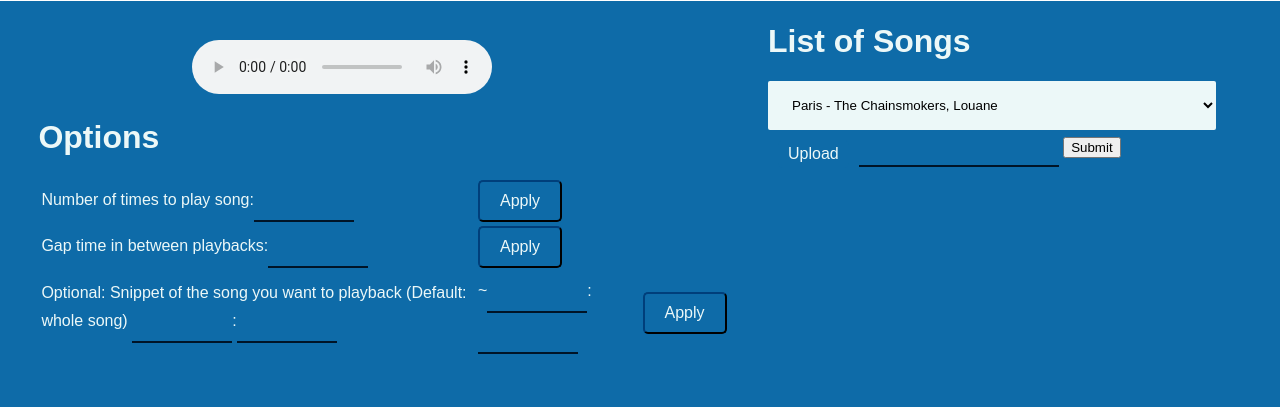
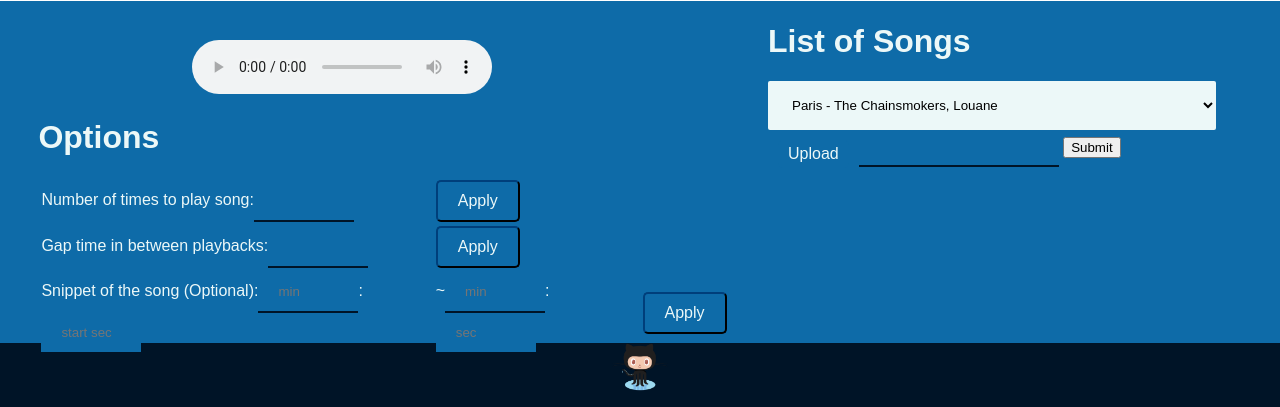
Before and after one commit to mrdanshih/mloop, a PHP site: page / in a window 1280 px wide. Shown: the part 447-854 px from the top of the page. Before the commit the page ends 801 px from the top, so only its background shows below. Run offline with PHP 8.4, Linux system fonts and the light colour scheme.

Commit message:
Update with GitHub link

```diff
--- a/css/main.css
+++ b/css/main.css
@@ -20,6 +20,14 @@ body {
     margin: 0;
     height: 100%;
     font-size: 16px;
+}
+footer {
+    height: 20%;
+    background-color: var(--secondary-color);
+    text-align: center;
+}
+footer img {
+    height: 75%;
 }
 #options input {
     width: 100px;
--- a/index.html
+++ b/index.html
@@ -27,11 +27,8 @@
                         <td><button type="button">Apply</button></td>
                     </tr>
                     <tr>
-                        <td>Optional: Snippet of the song you want to playback
-                        &#40;Default: whole song&#41; <input style=
-                        "resize:none">&#58;<input style="resize:none"></td>
-                        <td>~<input style="resize:none">&#58;<input style=
-                        "resize:none"></td>
+                        <td>Snippet of the song (Optional):<input type="text" name="startMin" placeholder="min">&#58;<input type="text" name="startSec" placeholder="start sec"></td>
+                        <td>~<input type="text" name="endMin" placeholder="min">&#58;<input type="text" name="endSec" placeholder="sec"></td>
                         <td><button type="button">Apply</button></td>
                     </tr>
                 </tbody>
@@ -55,4 +52,7 @@
         </form>
     </div>
 </body>
+<footer>
+	<a href="https://github.com/mrdanshih/mloop"><img src="images/octocat.png" alt="GitHub"></a>
+</footer>
 </html>
```
Also changed, not shown: images/octocat.png (added).
